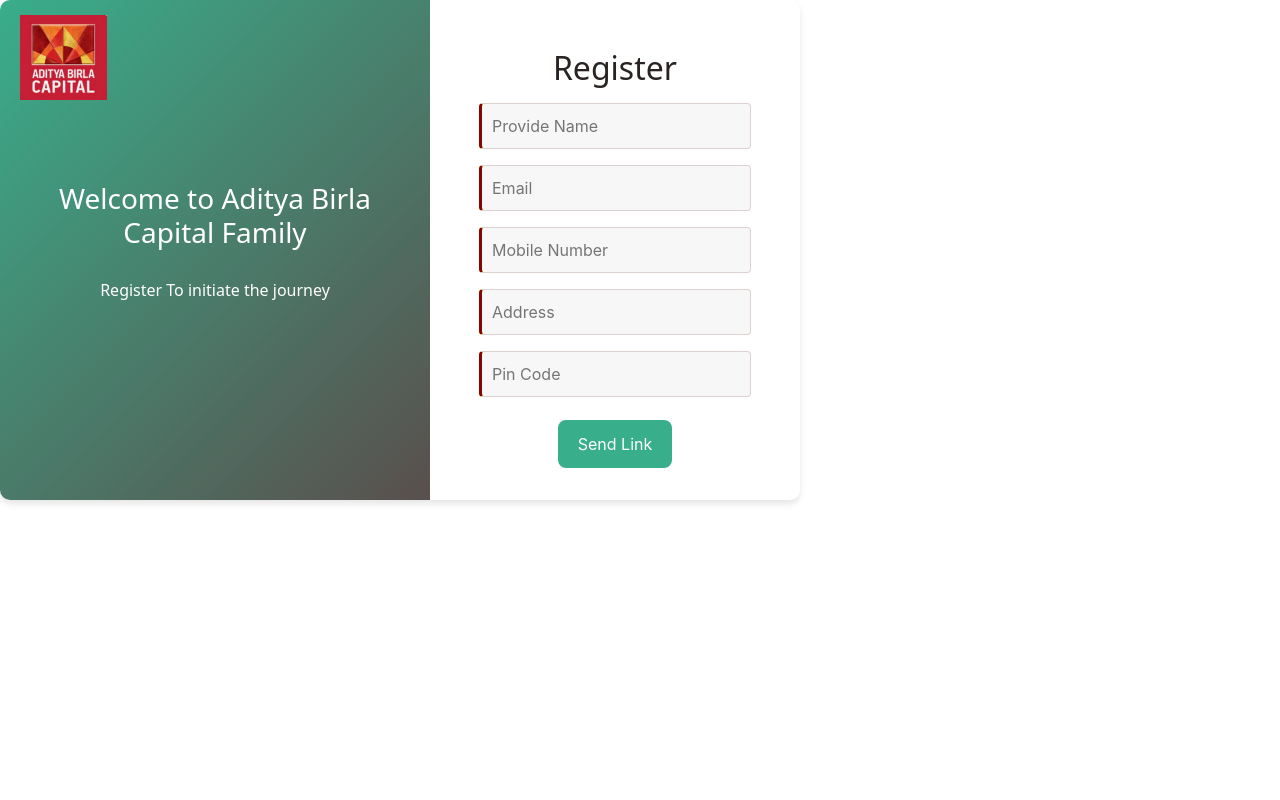
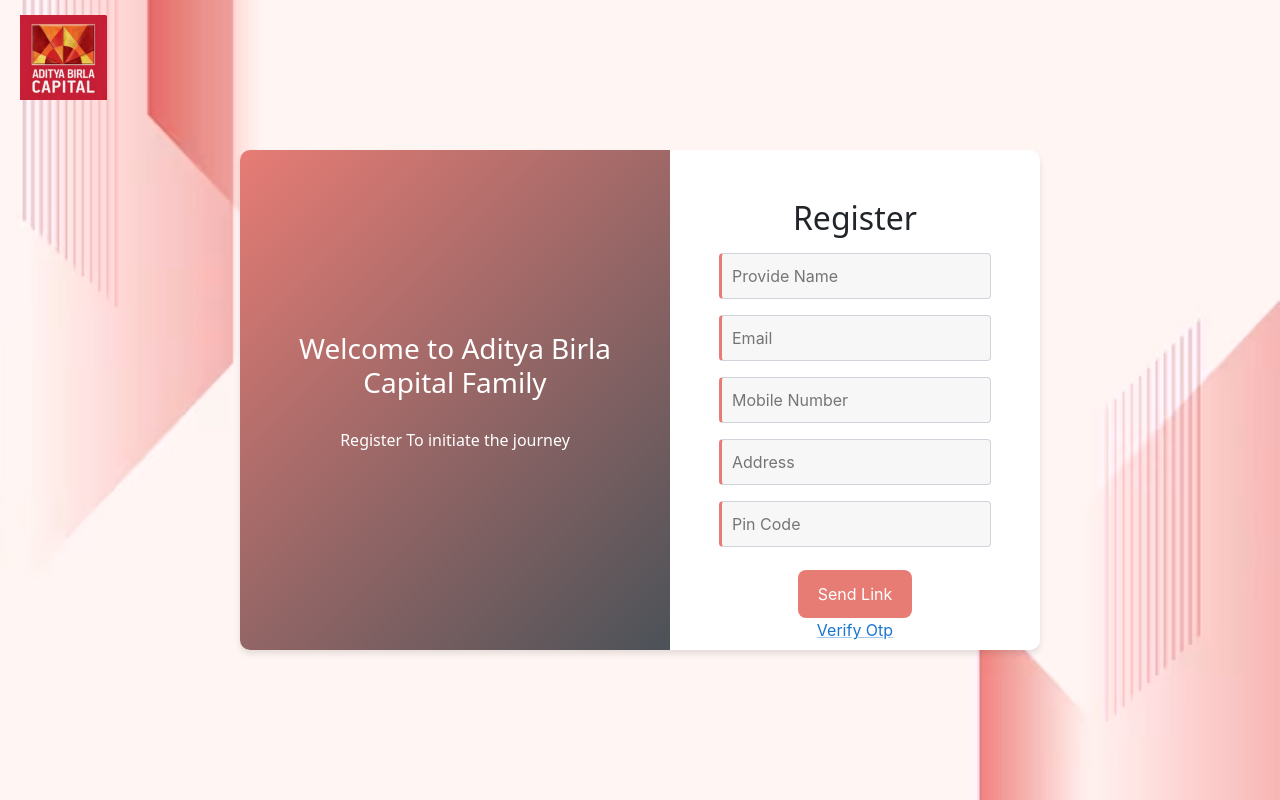
Before and after one commit to aditya2431/Empanelment, a React (Create React App) app: page /register in a window 1280 px wide. Built offline with nearby package versions, Linux system fonts and the light colour scheme.

Commit message:
Login and Register css changes

```diff
--- a/src/pages/LoginPage.css
+++ b/src/pages/Login/LoginPage.css
@@ -39,7 +39,6 @@
     max-width: 800px;
     height: 500px;
     width: 100%;
-
   }
 
   .login-card-left {
@@ -97,7 +96,10 @@
     font-size: 16px;
 
   }
-
+  .textBox-border{
+    border-left: solid;
+    border-left-color: #e77c75;
+  }
   button {
     background-color: #e77c75;
     color: #fff;
--- a/src/pages/VerifyOtp.jsx
+++ b/src/pages/Login/UserLogin.jsx
@@ -1,14 +1,14 @@
 import React, { useState } from 'react';
 import './LoginPage.css';
-import Logo from "../assets/Logo.JPG";
+import Logo from "../../assets/Logo.JPG";
 import { Navigate, useNavigate } from 'react-router-dom';
 function Login() {
-  const [OTP, setOTP] = useState('');
+  const [email, setEmail] = useState('');
   const [password, setPassword] = useState('');
   const navigate = useNavigate();
   const handleLogin = () => {
-   if(OTP==="123456"){
-    navigate("/home");
+   if(email==="admin"&& password==="admin"){
+    navigate("/dashboard");
    }
   };
   return (
@@ -26,12 +26,12 @@
             {/* <i className="fa fa-user"></i> */}
           </div>
           <h1 style={{fontFamily:"Noto Sans"}}>Welcome to Aditya Birla Capital Family</h1>
-          <p style={{fontFamily:"Noto Sans"}}>Enter the 6-Digit OTP received to initiate the journey
-          </p>
+          <p style={{fontFamily:"Noto Sans"}}>Login to start your journey with us.<br></br>
+          Enter your Email ID to get the OTP</p>
 
         </div>
         <div className="login-card-right-user">
-          <h2 style={{fontFamily:"Noto Sans"}}>Verify OTP</h2>
+          <h2 style={{fontFamily:"Noto Sans"}}>Login</h2>
           <div className="form-group1">
             {/* <label>Email:</label> */}
             <div className="input-with-icon">
@@ -39,13 +39,13 @@
             <input
             style={{borderLeft:"solid",borderLeftColor:"blue"}}
               type="text"
-              value={OTP}
-              placeholder='Enter 6-digit OTP'
-              onChange={(e) => setOTP(e.target.value)}
+              value={email}
+              placeholder='Email'
+              onChange={(e) => setEmail(e.target.value)}
             />
             </div>
           </div>
-          <button onClick={handleLogin}>Verify</button>
+          <button onClick={handleLogin}>Send OTP</button>
 
         </div>
       </div>
--- a/src/pages/UserLogin.jsx
+++ b/src/pages/Login/VerifyOtp.jsx
@@ -1,24 +1,26 @@
 import React, { useState } from 'react';
 import './LoginPage.css';
-import Logo from "../assets/Logo.JPG";
+import Logo from "../../assets/Logo.JPG";
 import { Navigate, useNavigate } from 'react-router-dom';
+import Background from "../../assets/background1.avif"
 function Login() {
-  const [email, setEmail] = useState('');
+  const [OTP, setOTP] = useState('');
   const [password, setPassword] = useState('');
   const navigate = useNavigate();
   const handleLogin = () => {
-   if(email==="admin"&& password==="admin"){
-    navigate("/dashboard");
+   if(OTP==="123456"){
+    navigate("/home");
    }
   };
   return (
-    <>
+    <div className="main-container">
      <img
         className="login-img"
         src={Logo}
         alt="Card"
         />
-    <div className="login-container">
+         <img className='login-container' src={Background} alt="xyz"/>
+
       <div className="login-card">
         <div className="login-card-left">
         <div className="icon">
@@ -26,31 +28,31 @@
             {/* <i className="fa fa-user"></i> */}
           </div>
           <h1 style={{fontFamily:"Noto Sans"}}>Welcome to Aditya Birla Capital Family</h1>
-          <p style={{fontFamily:"Noto Sans"}}>Login to start your journey with us.<br></br>
-          Enter your Email ID to get the OTP</p>
+          <p style={{fontFamily:"Noto Sans"}}>Enter the 6-Digit OTP received to initiate the journey
+          </p>
 
         </div>
         <div className="login-card-right-user">
-          <h2 style={{fontFamily:"Noto Sans"}}>Login</h2>
+          <h2 style={{fontFamily:"Noto Sans"}}>Verify OTP</h2>
           <div className="form-group1">
             {/* <label>Email:</label> */}
             <div className="input-with-icon">
             <i className="fas fa-user-alt" />
             <input
-            style={{borderLeft:"solid",borderLeftColor:"blue"}}
+             className='textBox-border'
               type="text"
-              value={email}
-              placeholder='Email'
-              onChange={(e) => setEmail(e.target.value)}
+              value={OTP}
+              placeholder='Enter 6-digit OTP'
+              onChange={(e) => setOTP(e.target.value)}
             />
             </div>
           </div>
-          <button onClick={handleLogin}>Send OTP</button>
+          <button onClick={handleLogin}>Verify</button>
 
         </div>
-      </div>
+
     </div>
-    </>
+    </div>
   );
 }
 
--- a/src/pages/Register.jsx
+++ b/src/pages/Register/AdminRegister.jsx
@@ -1,9 +1,13 @@
 import React, { useState } from 'react';
-import './LoginPage.css';
-import Logo from "../assets/Logo.JPG";
+import '../Login/LoginPage.css';
+import Logo from "../../assets/Logo.JPG";
 import { Navigate, useNavigate } from 'react-router-dom';
-function Login() {
+import Background from "../../assets/background1.avif"
+function AdminRegister() {
   const [email, setEmail] = useState('');
+  const [name, setName] = useState('');
+  const [mobileNumber,setMobileNumber] = useState('');
+  const [role,setRole] = useState('');
   const [password, setPassword] = useState('');
   const navigate = useNavigate();
   const handleLogin = () => {
@@ -11,15 +15,16 @@
     navigate("/dashboard");
    }
   };
-
+console.log(role);
   return (
-    <>
+    <div className="main-container" >
      <img
         className="login-img"
         src={Logo}
         alt="Card"
         />
-    <div className="login-container">
+      <img className='login-container' src={Background} alt="xyz"/>
+
       <div className="login-card">
         <div className="login-card-left">
         <div className="icon">
@@ -35,17 +40,17 @@
           <div className="form-group1">
             {/* <label>Email:</label> */}
             <input
-            style={{borderLeft:"solid",borderLeftColor:"blue"}}
+            className='textBox-border'
               type="text"
-              value={email}
-              placeholder='Provide Name'
-              onChange={(e) => setEmail(e.target.value)}
+              value={name}
+              placeholder='Name'
+              onChange={(e) => setName(e.target.value)}
             />
           </div>
           <div className="form-group1">
             {/* <label>Email:</label> */}
             <input
-            style={{borderLeft:"solid",borderLeftColor:"blue"}}
+            className='textBox-border'
               type="text"
               value={email}
               placeholder='Email'
@@ -55,41 +60,35 @@
           <div className="form-group1">
             {/* <label>Email:</label> */}
             <input
-            style={{borderLeft:"solid",borderLeftColor:"blue"}}
+            className='textBox-border'
               type="text"
-              value={email}
+              value={mobileNumber}
               placeholder='Mobile Number'
-              onChange={(e) => setEmail(e.target.value)}
+              onChange={(e) => setMobileNumber(e.target.value)}
             />
           </div>
+          {/* className="form-group1" */}
+
           <div className="form-group1">
-            {/* <label>Email:</label> */}
-            <input
-            style={{borderLeft:"solid",borderLeftColor:"blue"}}
-              type="text"
-              value={email}
-              placeholder='Address'
-              onChange={(e) => setEmail(e.target.value)}
-            />
-          </div>
-          <div className="form-group1">
-            {/* <label>Password:</label> */}
-            <input
-            placeholder='Pin Code'
-            style={{borderLeft:"solid",borderLeftColor:"blue"}}
-              type="integer"
+              <select
 
-              value={password}
-              onChange={(e) => setPassword(e.target.value)}
-            />
-          </div>
-          <button onClick={handleLogin}>Send Link</button>
+                style={{ backgroundColor: "#f7f7f7",borderRadius: 5,padding: 12,width: 205 ,borderLeft: "solid", borderLeftColor: "#e77c75" }}
+                value={role}
+                onChange={(e) => setRole(e.target.value)}
+              >
+                <option value="" disabled selected hidden>Role </option>
+                <option value="RM">RM</option>
+                <option value="ZM">ZM</option>
+                <option value="NAT">NAT</option>
+              </select>
+            </div>
+
+          <button onClick={handleLogin}>Register</button>
 
         </div>
       </div>
     </div>
-    </>
   );
 }
 
-export default Login;
+export default  AdminRegister;
--- a/src/pages/AdminRegister.jsx
+++ b/src/pages/Register/Register.jsx
@@ -1,12 +1,11 @@
 import React, { useState } from 'react';
-import './LoginPage.css';
-import Logo from "../assets/Logo.JPG";
+import '../Login/LoginPage.css';
+import Logo from "../../assets/Logo.JPG";
 import { Navigate, useNavigate } from 'react-router-dom';
-function AdminRegister() {
+import Background from "../../assets/background1.avif"
+import { TextField,Link } from "@mui/material";
+function Login() {
   const [email, setEmail] = useState('');
-  const [name, setName] = useState('');
-  const [mobileNumber,setMobileNumber] = useState('');
-  const [role,setRole] = useState('');
   const [password, setPassword] = useState('');
   const navigate = useNavigate();
   const handleLogin = () => {
@@ -14,15 +13,16 @@
     navigate("/dashboard");
    }
   };
-console.log(role);
+
   return (
-    <>
+    <div className="main-container">
      <img
         className="login-img"
         src={Logo}
         alt="Card"
         />
-    <div className="login-container">
+       <img className='login-container' src={Background} alt="xyz"/>
+
       <div className="login-card">
         <div className="login-card-left">
         <div className="icon">
@@ -38,17 +38,17 @@
           <div className="form-group1">
             {/* <label>Email:</label> */}
             <input
-            style={{borderLeft:"solid",borderLeftColor:"blue"}}
+             className='textBox-border'
               type="text"
-              value={name}
-              placeholder='Name'
-              onChange={(e) => setName(e.target.value)}
+              value={email}
+              placeholder='Provide Name'
+              onChange={(e) => setEmail(e.target.value)}
             />
           </div>
           <div className="form-group1">
             {/* <label>Email:</label> */}
             <input
-            style={{borderLeft:"solid",borderLeftColor:"blue"}}
+             className='textBox-border'
               type="text"
               value={email}
               placeholder='Email'
@@ -58,36 +58,41 @@
           <div className="form-group1">
             {/* <label>Email:</label> */}
             <input
-            style={{borderLeft:"solid",borderLeftColor:"blue"}}
+            className='textBox-border'
               type="text"
-              value={mobileNumber}
+              value={email}
               placeholder='Mobile Number'
-              onChange={(e) => setMobileNumber(e.target.value)}
+              onChange={(e) => setEmail(e.target.value)}
             />
           </div>
-          {/* className="form-group1" */}
+          <div className="form-group1">
+            {/* <label>Email:</label> */}
+            <input
+             className='textBox-border'
+              type="text"
+              value={email}
+              placeholder='Address'
+              onChange={(e) => setEmail(e.target.value)}
+            />
+          </div>
+          <div className="form-group1">
+            {/* <label>Password:</label> */}
+            <input
+            placeholder='Pin Code'
+             className='textBox-border'
+              type="integer"
 
-          <div className="form-group1">
-              <select
+              value={password}
+              onChange={(e) => setPassword(e.target.value)}
+            />
+          </div>
+          <button onClick={handleLogin}>Send Link</button>
 
-                style={{ backgroundColor: "#f7f7f7",borderRadius: 5,padding: 12,width: 205 ,borderLeft: "solid", borderLeftColor: "blue" }}
-                value={role}
-                onChange={(e) => setRole(e.target.value)}
-              >
-                <option value="" disabled selected hidden>Role </option>
-                <option value="RM">RM</option>
-                <option value="ZM">ZM</option>
-                <option value="NAT">NAT</option>
-              </select>
-            </div>
-
-          <button onClick={handleLogin}>Register</button>
-
+        <Link href="/verifyOtp">Verify Otp</Link>
         </div>
       </div>
     </div>
-    </>
   );
 }
 
-export default  AdminRegister;
+export default Login;
```
Also changed, not shown: src/index.js (+5 -5 lines), src/pages/Login/adminlogin.jsx (renamed from src/pages/adminlogin.jsx, +6 -7 lines).
